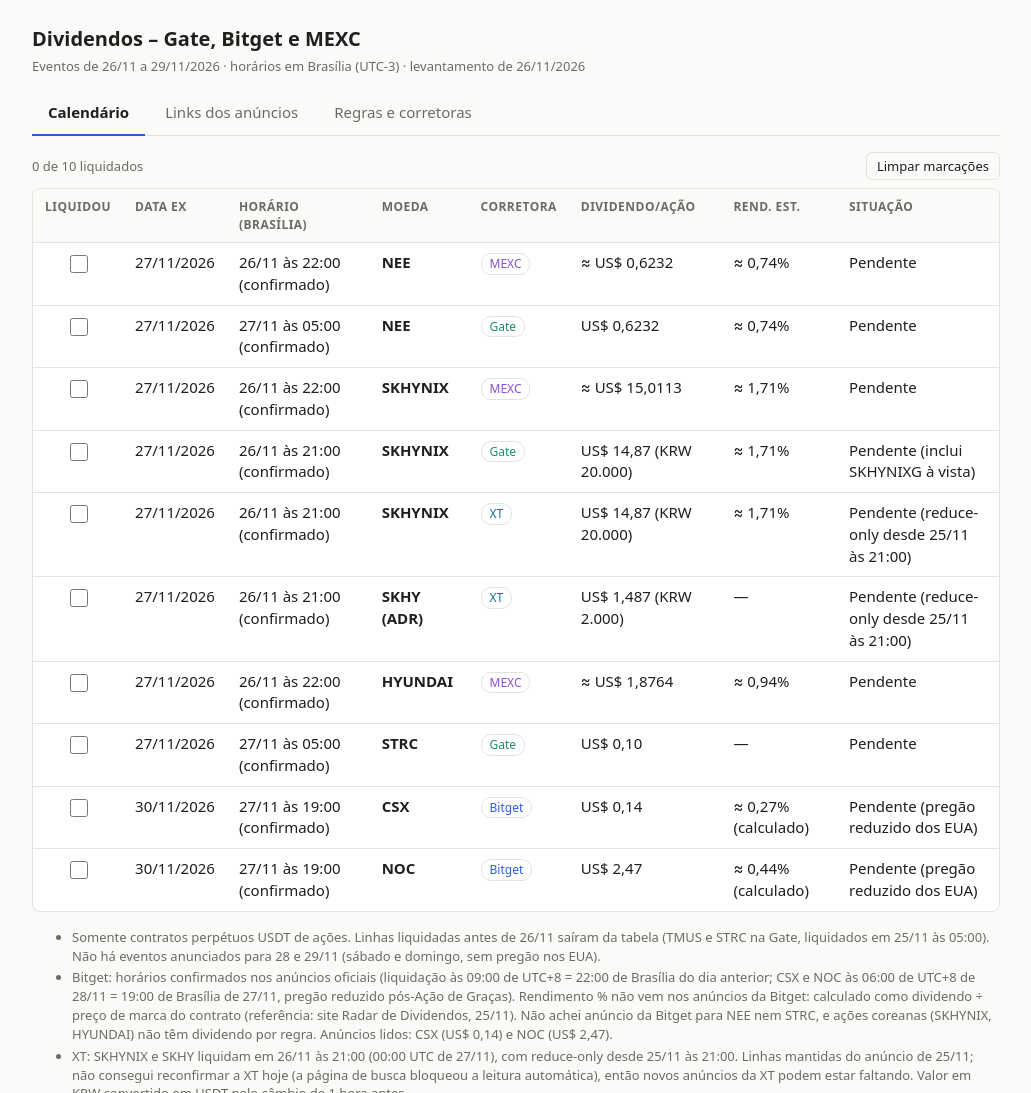
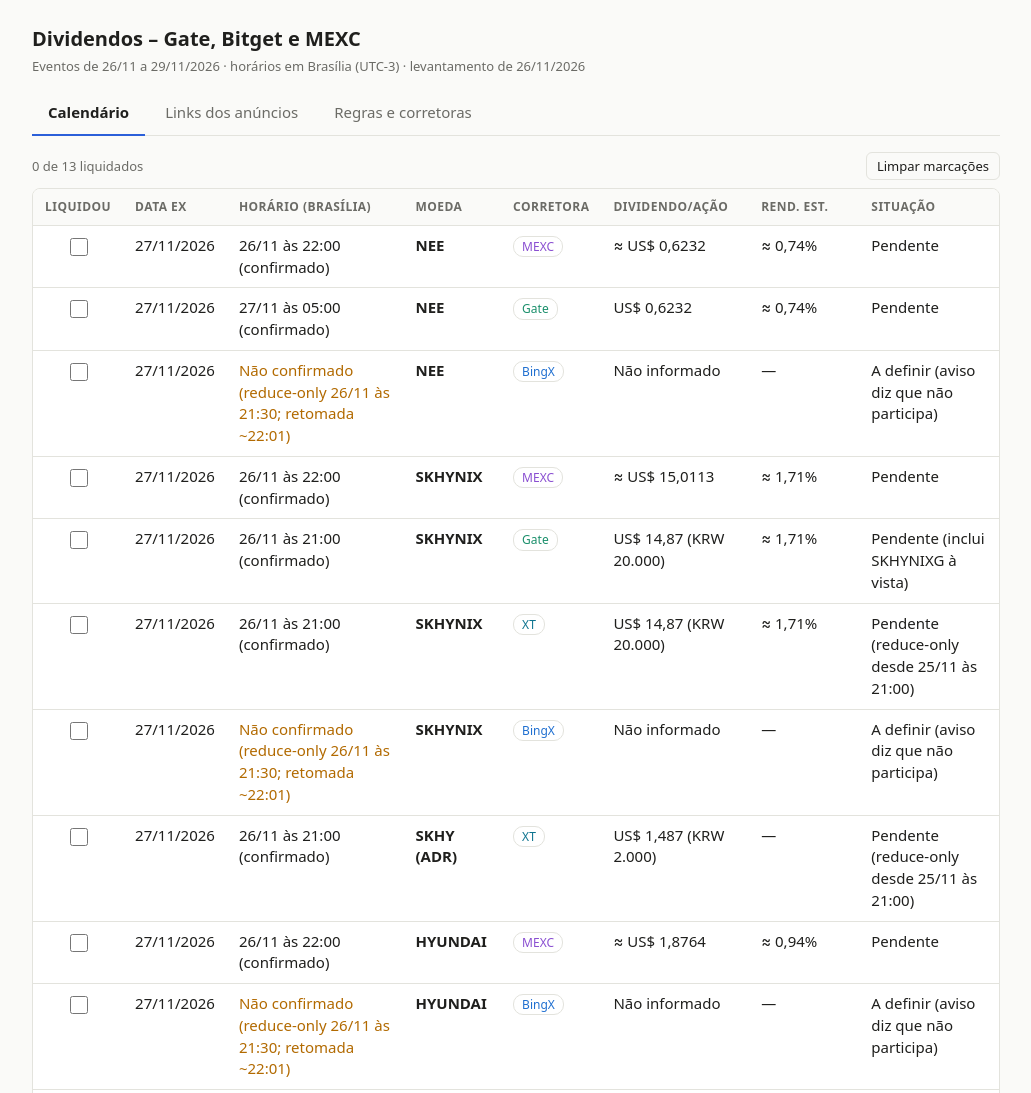
Before and after one commit to rafablima/dividendos, a plain HTML site: page index.html in a window 1280 px wide. Shown: the top 1093 px of the page, without its empty margins (124-1155 px from the left). Drawn offline with Linux system fonts and the light colour scheme.

Commit message:
BingX: linhas 'A definir' para SKHYNIX, HYUNDAI e NEE
Co-Authored-By: Claude Sonnet 5.5 <noreply@anthropic.com>
Claude-Session: https://claude.ai/code/session_01BEGPrCRHWcqoGKUcZrFZSS

```diff
--- a/index.html
+++ b/index.html
@@ -71,6 +71,7 @@
     <ul class="notes">
       <li>Somente contratos perpétuos USDT de ações. Linhas liquidadas antes de 26/11 saíram da tabela (TMUS e STRC na Gate, liquidados em 25/11 às 05:00). Não há eventos anunciados para 28 e 29/11 (sábado e domingo, sem pregão nos EUA).</li>
       <li>Bitget: horários confirmados nos anúncios oficiais (liquidação às 09:00 de UTC+8 = 22:00 de Brasília do dia anterior; CSX e NOC às 06:00 de UTC+8 de 28/11 = 19:00 de Brasília de 27/11, pregão reduzido pós-Ação de Graças). Rendimento % não vem nos anúncios da Bitget: calculado como dividendo ÷ preço de marca do contrato (referência: site Radar de Dividendos, 25/11). Não achei anúncio da Bitget para NEE nem STRC, e ações coreanas (SKHYNIX, HYUNDAI) não têm dividendo por regra. Anúncios lidos: CSX (US$ 0,14) e NOC (US$ 2,47).</li>
+      <li>BingX: quando existe aviso de ajuste do contrato, a moeda entra na tabela como "A definir". O aviso de 26/11 (SKHYNIX, HYUNDAI e NEE) diz que os contratos de ações não participam do dividendo e não traz valor nem horário de pagamento; só reduce-only às 21:30 e retomada por volta das 22:01. Fica incerto até um teste real mostrar crédito ou débito.</li>
       <li>XT: SKHYNIX e SKHY liquidam em 26/11 às 21:00 (00:00 UTC de 27/11), com reduce-only desde 25/11 às 21:00. Linhas mantidas do anúncio de 25/11; não consegui reconfirmar a XT hoje (a página de busca bloqueou a leitura automática), então novos anúncios da XT podem estar faltando. Valor em KRW convertido em USDT pelo câmbio de 1 hora antes.</li>
       <li>BingX: sem aviso de dividendo para o período, então sem linha (sem aviso = sem pagamento; na prática de 25/11 a BingX não pagou TMUS). Aster: sem anúncio por contrato, então sem linha.</li>
       <li>Gate: horários confirmados nos anúncios oficiais (liquidação às 08:00 UTC = 05:00 de Brasília na própria data ex; SKHYNIX às 00:00 UTC de 27/11 = 21:00 de Brasília de 26/11). Sem anúncio da Gate para 28 e 29/11 até agora.</li>
@@ -108,43 +109,237 @@
 
 <script>
 var ROWS = [
-["27/11/2026","26/11 às 22:00 (confirmado)","NEE","MEXC","≈ US$ 0,6232","≈ 0,74%","Pendente"],
-["27/11/2026","27/11 às 05:00 (confirmado)","NEE","Gate","US$ 0,6232","≈ 0,74%","Pendente"],
-["27/11/2026","26/11 às 22:00 (confirmado)","SKHYNIX","MEXC","≈ US$ 15,0113","≈ 1,71%","Pendente"],
-["27/11/2026","26/11 às 21:00 (confirmado)","SKHYNIX","Gate","US$ 14,87 (KRW 20.000)","≈ 1,71%","Pendente (inclui SKHYNIXG à vista)"],
-["27/11/2026","26/11 às 21:00 (confirmado)","SKHYNIX","XT","US$ 14,87 (KRW 20.000)","≈ 1,71%","Pendente (reduce-only desde 25/11 às 21:00)"],
-["27/11/2026","26/11 às 21:00 (confirmado)","SKHY (ADR)","XT","US$ 1,487 (KRW 2.000)","—","Pendente (reduce-only desde 25/11 às 21:00)"],
-["27/11/2026","26/11 às 22:00 (confirmado)","HYUNDAI","MEXC","≈ US$ 1,8764","≈ 0,94%","Pendente"],
-["27/11/2026","27/11 às 05:00 (confirmado)","STRC","Gate","US$ 0,10","—","Pendente"],
-["30/11/2026","27/11 às 19:00 (confirmado)","CSX","Bitget","US$ 0,14","≈ 0,27% (calculado)","Pendente (pregão reduzido dos EUA)"],
-["30/11/2026","27/11 às 19:00 (confirmado)","NOC","Bitget","US$ 2,47","≈ 0,44% (calculado)","Pendente (pregão reduzido dos EUA)"]
+  [
+    "27/11/2026",
+    "26/11 às 22:00 (confirmado)",
+    "NEE",
+    "MEXC",
+    "≈ US$ 0,6232",
+    "≈ 0,74%",
+    "Pendente"
+  ],
+  [
+    "27/11/2026",
+    "27/11 às 05:00 (confirmado)",
+    "NEE",
+    "Gate",
+    "US$ 0,6232",
+    "≈ 0,74%",
+    "Pendente"
+  ],
+  [
+    "27/11/2026",
+    "Não confirmado (reduce-only 26/11 às 21:30; retomada ~22:01)",
+    "NEE",
+    "BingX",
+    "Não informado",
+    "—",
+    "A definir (aviso diz que não participa)"
+  ],
+  [
+    "27/11/2026",
+    "26/11 às 22:00 (confirmado)",
+    "SKHYNIX",
+    "MEXC",
+    "≈ US$ 15,0113",
+    "≈ 1,71%",
+    "Pendente"
+  ],
+  [
+    "27/11/2026",
+    "26/11 às 21:00 (confirmado)",
+    "SKHYNIX",
+    "Gate",
+    "US$ 14,87 (KRW 20.000)",
+    "≈ 1,71%",
+    "Pendente (inclui SKHYNIXG à vista)"
+  ],
+  [
+    "27/11/2026",
+    "26/11 às 21:00 (confirmado)",
+    "SKHYNIX",
+    "XT",
+    "US$ 14,87 (KRW 20.000)",
+    "≈ 1,71%",
+    "Pendente (reduce-only desde 25/11 às 21:00)"
+  ],
+  [
+    "27/11/2026",
+    "Não confirmado (reduce-only 26/11 às 21:30; retomada ~22:01)",
+    "SKHYNIX",
+    "BingX",
+    "Não informado",
+    "—",
+    "A definir (aviso diz que não participa)"
+  ],
+  [
+    "27/11/2026",
+    "26/11 às 21:00 (confirmado)",
+    "SKHY (ADR)",
+    "XT",
+    "US$ 1,487 (KRW 2.000)",
+    "—",
+    "Pendente (reduce-only desde 25/11 às 21:00)"
+  ],
+  [
+    "27/11/2026",
+    "26/11 às 22:00 (confirmado)",
+    "HYUNDAI",
+    "MEXC",
+    "≈ US$ 1,8764",
+    "≈ 0,94%",
+    "Pendente"
+  ],
+  [
+    "27/11/2026",
+    "Não confirmado (reduce-only 26/11 às 21:30; retomada ~22:01)",
+    "HYUNDAI",
+    "BingX",
+    "Não informado",
+    "—",
+    "A definir (aviso diz que não participa)"
+  ],
+  [
+    "27/11/2026",
+    "27/11 às 05:00 (confirmado)",
+    "STRC",
+    "Gate",
+    "US$ 0,10",
+    "—",
+    "Pendente"
+  ],
+  [
+    "30/11/2026",
+    "27/11 às 19:00 (confirmado)",
+    "CSX",
+    "Bitget",
+    "US$ 0,14",
+    "≈ 0,27% (calculado)",
+    "Pendente (pregão reduzido dos EUA)"
+  ],
+  [
+    "30/11/2026",
+    "27/11 às 19:00 (confirmado)",
+    "NOC",
+    "Bitget",
+    "US$ 2,47",
+    "≈ 0,44% (calculado)",
+    "Pendente (pregão reduzido dos EUA)"
+  ]
 ];
 var LINKS = [
-["STRC","27/11",[
-["Gate","Anúncio de 27/11 (US$ 0,10): STRC e NEE","https://www.gate.com/announcements/article/102921"],
-["Calendário","Calendário de dividendos da STRC","https://strcincome.com/dividend"]
-]],
-["NEE","27/11",[
-["MEXC","Anúncio: SKHYNIX, HYUNDAI e NEE (20/11)","https://www.mexc.com/pt-BR/announcements/article/mexc-cash-dividend-settlement-for-skhynix-hyundai-and-nee-stock-futures-17827791539876"],
-["Gate","Anúncio: STRC e NEE","https://www.gate.com/announcements/article/102921"]
-]],
-["SKHYNIX","27/11",[
-["MEXC","Anúncio: SKHYNIX, HYUNDAI e NEE (20/11)","https://www.mexc.com/pt-BR/announcements/article/mexc-cash-dividend-settlement-for-skhynix-hyundai-and-nee-stock-futures-17827791539876"],
-["Gate","Anúncio: SKHYNIX Dividend Settlement (24/11)","https://www.gate.com/announcements/article/102966"],
-["XT","Anúncio: reduce-only e dividendo de SKHYNIXUSDT e SKHYUSDT (25/11)","https://xtsupport.zendesk.com/hc/en-us/articles/64708008101529-XT-Announcement-on-Reduce-Only-Mode-and-Dividend-Settlement-for-SKHYNIXUSDT-and-SKHYUSDT-Perpetual-Futures"]
-]],
-["SKHY (ADR)","27/11",[
-["XT","Anúncio: SKHYNIXUSDT e SKHYUSDT (25/11)","https://xtsupport.zendesk.com/hc/en-us/articles/64708008101529-XT-Announcement-on-Reduce-Only-Mode-and-Dividend-Settlement-for-SKHYNIXUSDT-and-SKHYUSDT-Perpetual-Futures"]
-]],
-["CSX","30/11",[
-["Bitget","Anúncio: CSXUSDT e NOCUSDT (24/11)","https://www.bitget.com/support/articles/12560603901592"]
-]],
-["NOC","30/11",[
-["Bitget","Anúncio: CSXUSDT e NOCUSDT (24/11)","https://www.bitget.com/support/articles/12560603901592"]
-]],
-["HYUNDAI","27/11",[
-["MEXC","Anúncio: SKHYNIX, HYUNDAI e NEE (20/11)","https://www.mexc.com/pt-BR/announcements/article/mexc-cash-dividend-settlement-for-skhynix-hyundai-and-nee-stock-futures-17827791539876"]
-]]
+  [
+    "STRC",
+    "27/11",
+    [
+      [
+        "Gate",
+        "Anúncio de 27/11 (US$ 0,10): STRC e NEE",
+        "https://www.gate.com/announcements/article/102921"
+      ],
+      [
+        "Calendário",
+        "Calendário de dividendos da STRC",
+        "https://strcincome.com/dividend"
+      ]
+    ]
+  ],
+  [
+    "NEE",
+    "27/11",
+    [
+      [
+        "MEXC",
+        "Anúncio: SKHYNIX, HYUNDAI e NEE (20/11)",
+        "https://www.mexc.com/pt-BR/announcements/article/mexc-cash-dividend-settlement-for-skhynix-hyundai-and-nee-stock-futures-17827791539876"
+      ],
+      [
+        "Gate",
+        "Anúncio: STRC e NEE",
+        "https://www.gate.com/announcements/article/102921"
+      ],
+      [
+        "BingX",
+        "Aviso de 26/11: System Adjustment, SKHYNIX, HYUNDAI e NEE (diz que não participa do dividendo)",
+        "https://bingx.com/en/support/articles/18536270575759"
+      ]
+    ]
+  ],
+  [
+    "SKHYNIX",
+    "27/11",
+    [
+      [
+        "MEXC",
+        "Anúncio: SKHYNIX, HYUNDAI e NEE (20/11)",
+        "https://www.mexc.com/pt-BR/announcements/article/mexc-cash-dividend-settlement-for-skhynix-hyundai-and-nee-stock-futures-17827791539876"
+      ],
+      [
+        "Gate",
+        "Anúncio: SKHYNIX Dividend Settlement (24/11)",
+        "https://www.gate.com/announcements/article/102966"
+      ],
+      [
+        "XT",
+        "Anúncio: reduce-only e dividendo de SKHYNIXUSDT e SKHYUSDT (25/11)",
+        "https://xtsupport.zendesk.com/hc/en-us/articles/64708008101529-XT-Announcement-on-Reduce-Only-Mode-and-Dividend-Settlement-for-SKHYNIXUSDT-and-SKHYUSDT-Perpetual-Futures"
+      ],
+      [
+        "BingX",
+        "Aviso de 26/11: System Adjustment, SKHYNIX, HYUNDAI e NEE (diz que não participa do dividendo)",
+        "https://bingx.com/en/support/articles/18536270575759"
+      ]
+    ]
+  ],
+  [
+    "SKHY (ADR)",
+    "27/11",
+    [
+      [
+        "XT",
+        "Anúncio: SKHYNIXUSDT e SKHYUSDT (25/11)",
+        "https://xtsupport.zendesk.com/hc/en-us/articles/64708008101529-XT-Announcement-on-Reduce-Only-Mode-and-Dividend-Settlement-for-SKHYNIXUSDT-and-SKHYUSDT-Perpetual-Futures"
+      ]
+    ]
+  ],
+  [
+    "CSX",
+    "30/11",
+    [
+      [
+        "Bitget",
+        "Anúncio: CSXUSDT e NOCUSDT (24/11)",
+        "https://www.bitget.com/support/articles/12560603901592"
+      ]
+    ]
+  ],
+  [
+    "NOC",
+    "30/11",
+    [
+      [
+        "Bitget",
+        "Anúncio: CSXUSDT e NOCUSDT (24/11)",
+        "https://www.bitget.com/support/articles/12560603901592"
+      ]
+    ]
+  ],
+  [
+    "HYUNDAI",
+    "27/11",
+    [
+      [
+        "MEXC",
+        "Anúncio: SKHYNIX, HYUNDAI e NEE (20/11)",
+        "https://www.mexc.com/pt-BR/announcements/article/mexc-cash-dividend-settlement-for-skhynix-hyundai-and-nee-stock-futures-17827791539876"
+      ],
+      [
+        "BingX",
+        "Aviso de 26/11: System Adjustment, SKHYNIX, HYUNDAI e NEE (diz que não participa do dividendo)",
+        "https://bingx.com/en/support/articles/18536270575759"
+      ]
+    ]
+  ]
 ];
 var KEY = "div-checks-v3";
 function load(){ try { return JSON.parse(localStorage.getItem(KEY)||"{}"); } catch(e){ return {}; } }
```
